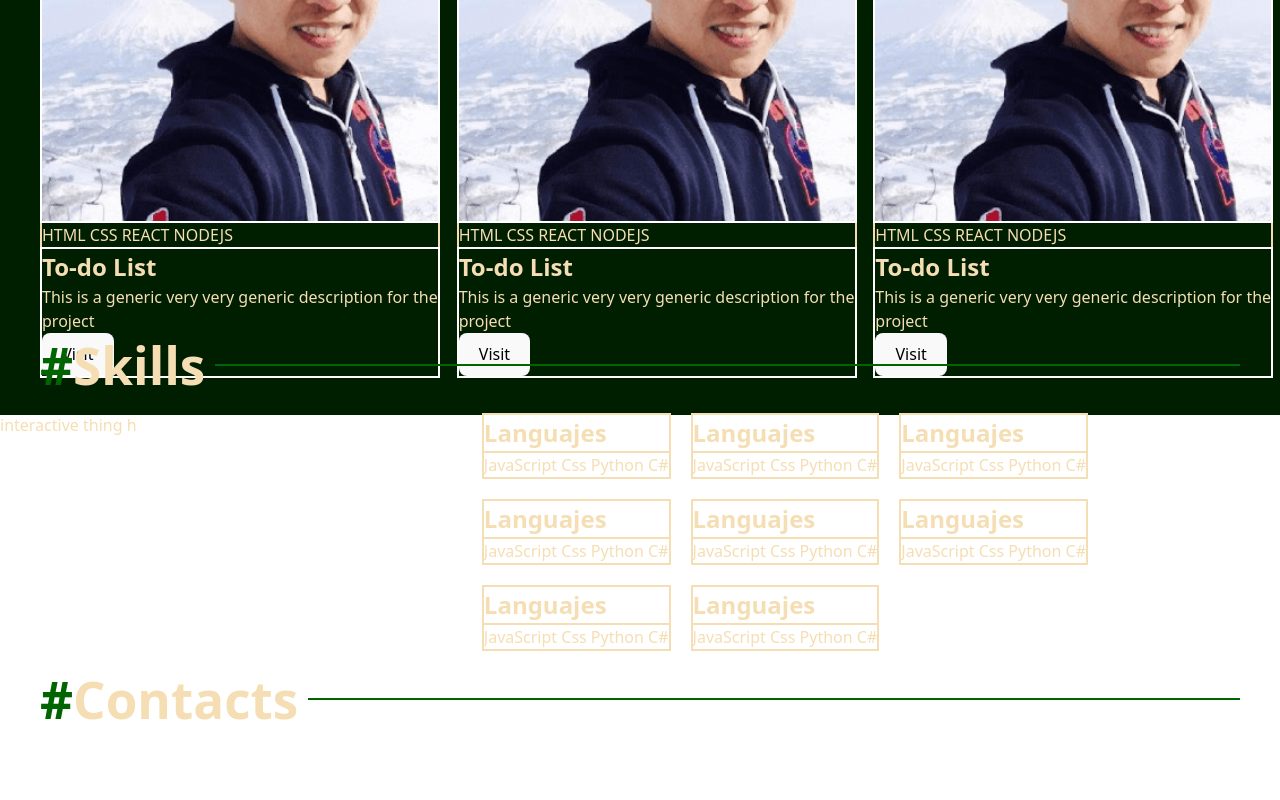
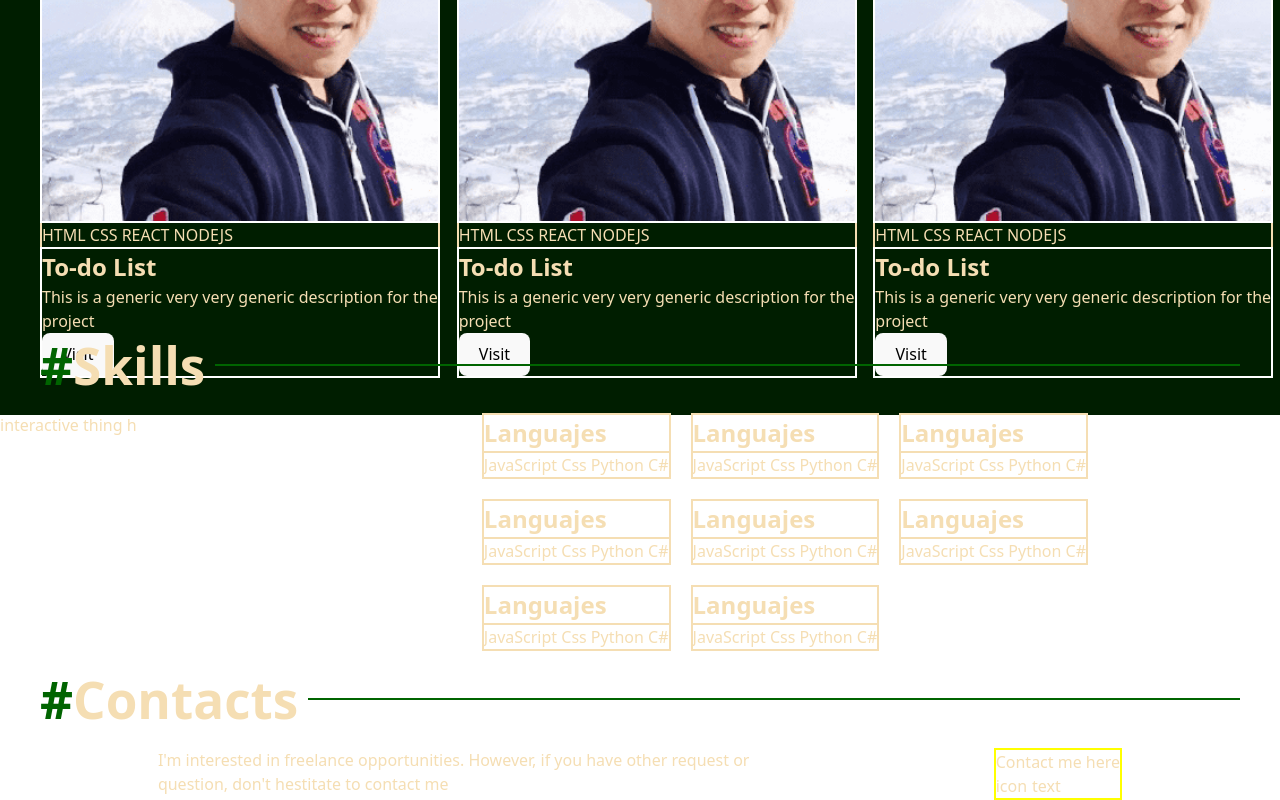
Before and after one commit to abdiel-codes/homepage, a React (Vite) app: page / in a window 1280 px wide. Shown: the part 865-1665 px from the top of the page. Before the commit the page ends 1613 px from the top, so only its background shows below. Built offline with nearby package versions, Linux system fonts and the light colour scheme.

Commit message:
Finished contact section

```diff
--- a/src/App.jsx
+++ b/src/App.jsx
@@ -6,6 +6,7 @@ import Title from './components/Title';
 import About from './components/About';
 import Projects from './components/Projects';
 import Skill from "./components/Skill";
+import Contact from './components/Contact';
 
 function App() {
   return(
@@ -31,6 +32,7 @@ function App() {
         symbol = "#"
         text = "Contacts"
        />
+       <Contact />
     </>
   );
 }
--- /dev/null
+++ b/src/components/Contact.jsx
@@ -0,0 +1,23 @@
+import "../stylesheets/Contact.css";
+
+function Contact() {
+    return(
+        <div className="contact-container">
+            <div className="contact-text">
+                I'm interested in freelance opportunities.
+                However, if you have other request or question, don't hestitate to contact me
+            </div>
+            <div className="contact-card">
+                <p>Contact me here</p>
+                <div className="contact-icon-container">
+                    <div className="icon-text">
+                        <p>icon</p>
+                        <p>text</p>
+                    </div>
+                </div>
+            </div>
+        </div>
+    );
+}
+
+export default Contact;
--- /dev/null
+++ b/src/stylesheets/Contact.css
@@ -0,0 +1,25 @@
+.contact-container {
+    color: wheat;
+    display: flex;
+    justify-content: space-around;
+    margin: 0px 40px;
+}
+
+.contact-text {
+    max-width: 50%;
+}
+
+.contact-card {
+    max-width: 50%;
+    border: 2px solid yellow;
+}
+
+.contact-icon-container {
+    display: flex;
+    flex-direction: column;
+}
+
+.icon-text {
+    display: flex;
+    gap: 5px;
+}
```
